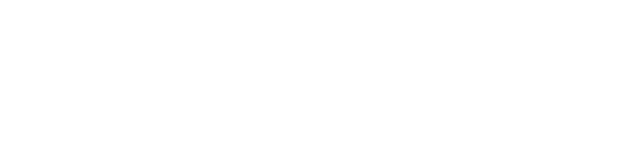
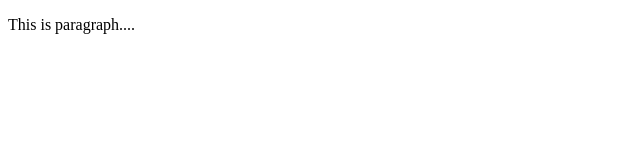
Before and after one commit to abdulwahabkhhan/LastPractice, a plain HTML site: page Index.html in a window 1280 px wide. Shown: the whole page, without its empty margins (0-640 px from the left). Drawn offline with Linux system fonts and the light colour scheme.

Commit message:
This is my Second Commit i have written paragraph

```diff
--- a/Index.html
+++ b/Index.html
@@ -1,7 +1,12 @@
 <!DOCTYPE html>
 
 <head>
+<body>
+<p>This is paragraph....</p>
 
+
+
+</body>
 
 
 
```
